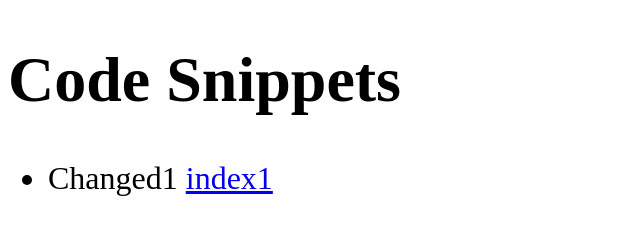
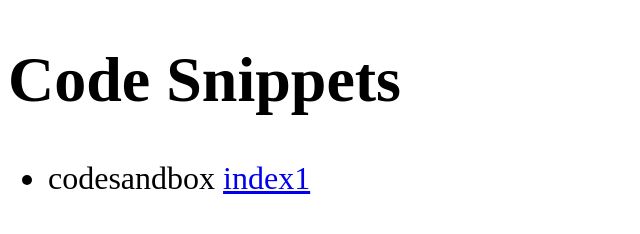
Before and after one commit to Saharsh-R/asynchronousJS, a website: page index.html in a window 1280 px wide. Shown: the whole page, without its empty margins (0-640 px from the left). Drawn offline with Linux system fonts and the light colour scheme.

Commit message:
codesandbox

```diff
--- a/index.html
+++ b/index.html
@@ -10,7 +10,7 @@
     <h1>Code Snippets</h1>
     <ul>
       <li>
-        <span>Changed1</span>
+        <span>codesandbox</span>
         <a href="/src/index1.html" target="_blank">index1</a>
       </li>
     </ul>
```
